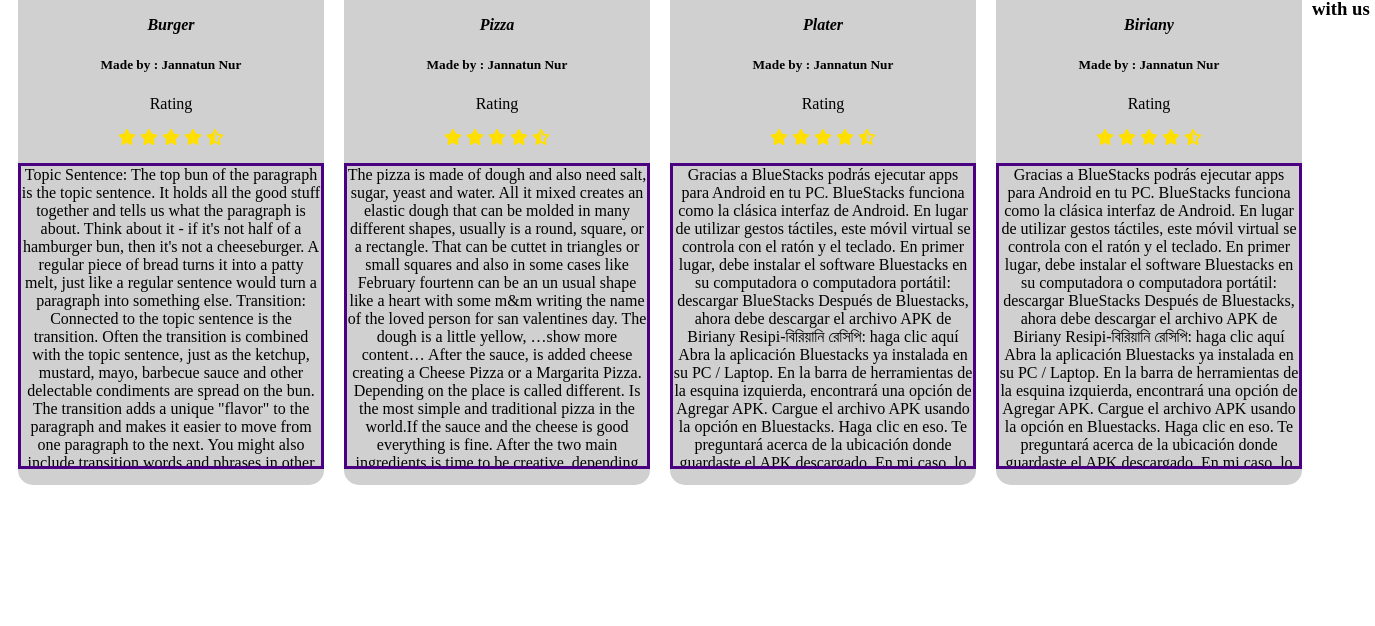
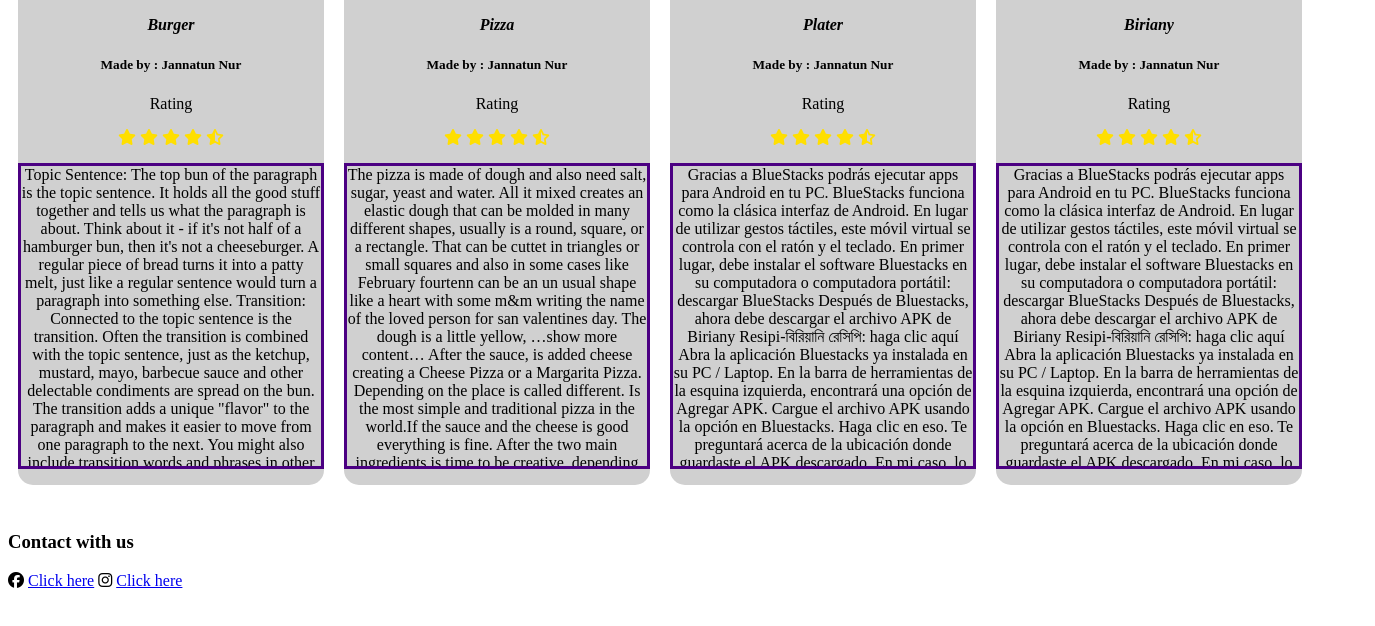
Before and after one commit to jannatunnur/project_foody, a plain HTML site: page index.html in a window 1280 px wide. Shown: the part 162-788 px from the top of the page, 1375 px wide, since content can reach past the window. Drawn offline with Linux system fonts and the light colour scheme.

Commit message:
link added

```diff
--- a/index.html
+++ b/index.html
@@ -105,15 +105,15 @@ Te preguntará acerca de la ubicación donde guardaste el APK descargado. En mi
 Ahora instalará automáticamente la aplicación en Bluestacks. Encontrará el Biriany Resipi-বিরিয়ানি রেসিপি en la pestaña de aplicaciones en la pantalla principal de la ventana Bluestacks.
 Ahora, ya está todo listo para usar Biriany Resipi en la PC. Aquí está el Biriany Resipi-বিরিয়ানি রেসিপি que se ejecuta con éxito en mi PC después de la instalación y hace clic en la aplicación.</p>
 
-	</div>  <br>
+	</div>
+</div> <br>
+<div class="head" >
 <h3>Contact with us</h3>
+</div>
 
-
-
-	</div>
-
-
-
+<div>
+<i class="fa-brands fa-facebook"></i> <a href="https://www.facebook.com/jannatunnur.abd" alt="facebook link">Click here</a>  <i class="fa-brands fa-instagram"></i> <a href="https://www.instagram.com/pihu_asmani/" alt="ig link">Click here</a>
+</div>
 
 
 
```
Also changed, not shown: style.css (line endings or trailing spaces).
